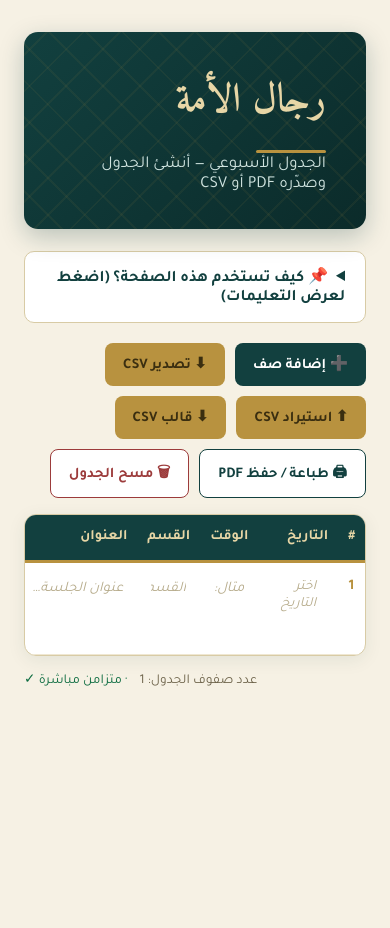
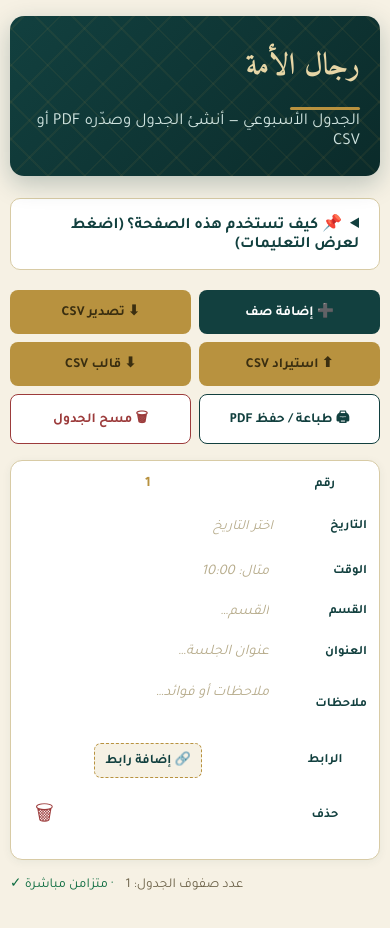
Before and after one commit to distru3/almagles-schedule, a React (Vite) app: page / in a window 390 px wide. Both pictures are taken after a click on the button "➕ إضافة صف". Shown: the top 928 px of the page. Before the commit the page ends 844 px from the top, so only its background shows below. Built offline with nearby package versions, Linux system fonts and the light colour scheme; no server answers; the database is empty.

Commit message:
mobile responsive: reflow schedule rows into cards on small screens (no cutoff)

```diff
--- a/src/components/ScheduleTable.tsx
+++ b/src/components/ScheduleTable.tsx
@@ -83,19 +83,19 @@ export default function ScheduleTable({ rows, onUpdate, onDelete, onSetLink }: P
         </thead>
         <tbody>
           {rows.length === 0 && (
-            <tr>
-              <td colSpan={8} style={{ textAlign: 'center', color: '#a8a29e', padding: '28px', fontStyle: 'italic' }}>
+            <tr className="empty-row">
+              <td data-label="" colSpan={8} style={{ textAlign: 'center', color: '#a8a29e', padding: '28px', fontStyle: 'italic' }}>
                 لا توجد صفوف بعد — اضغط «➕ إضافة صف» أو استورد ملف CSV.
               </td>
             </tr>
           )}
           {rows.map((row, i) => (
             <tr key={row.id}>
-              <td className="col-num">{i + 1}</td>
-              <td className="date-cell">
+              <td className="col-num" data-label="رقم">{i + 1}</td>
+              <td className="date-cell" data-label="التاريخ">
                 <DateCell value={row.date} onChange={(v) => onUpdate(row.id, { date: v })} />
               </td>
-              <td>
+              <td data-label="الوقت">
                 <input
                   className="cell-text"
                   value={row.time}
@@ -103,7 +103,7 @@ export default function ScheduleTable({ rows, onUpdate, onDelete, onSetLink }: P
                   onChange={(e) => onUpdate(row.id, { time: e.target.value })}
                 />
               </td>
-              <td>
+              <td data-label="القسم">
                 <input
                   className="cell-text"
                   value={row.section}
@@ -111,7 +111,7 @@ export default function ScheduleTable({ rows, onUpdate, onDelete, onSetLink }: P
                   onChange={(e) => onUpdate(row.id, { section: e.target.value })}
                 />
               </td>
-              <td>
+              <td data-label="العنوان">
                 <textarea
                   className="cell-text"
                   value={row.title}
@@ -120,7 +120,7 @@ export default function ScheduleTable({ rows, onUpdate, onDelete, onSetLink }: P
                   onChange={(e) => onUpdate(row.id, { title: e.target.value })}
                 />
               </td>
-              <td>
+              <td data-label="ملاحظات">
                 <textarea
                   className="cell-text area"
                   value={row.notes}
@@ -129,10 +129,10 @@ export default function ScheduleTable({ rows, onUpdate, onDelete, onSetLink }: P
                   onChange={(e) => onUpdate(row.id, { notes: e.target.value })}
                 />
               </td>
-              <td className="link-cell">
+              <td className="link-cell" data-label="الرابط">
                 <LinkCell row={row} onSetLink={() => onSetLink(row.id)} />
               </td>
-              <td className="no-print" style={{ textAlign: 'center' }}>
+              <td className="no-print" data-label="حذف" style={{ textAlign: 'center' }}>
                 <button
                   className="del-btn"
                   onClick={() => onDelete(row.id)}
--- a/src/styles/schedule.css
+++ b/src/styles/schedule.css
@@ -171,13 +171,14 @@ details.help table th {
   margin: 0 auto;
   background: #fff;
   border-radius: 12px;
-  overflow: hidden;
+  overflow-x: auto;
   border: 1px solid var(--line);
   box-shadow: 0 4px 18px rgba(15, 61, 62, 0.08);
 }
 table {
   width: 100%;
   border-collapse: collapse;
+  min-width: 720px;
 }
 thead th {
   background: var(--ink);
@@ -375,6 +376,119 @@ td.col-num {
   text-align: left;
 }
 
+/* ===== Mobile: reflow each row into a card ===== */
+@media (max-width: 720px) {
+  body {
+    padding: 16px 10px 40px;
+  }
+  .masthead {
+    padding: 24px 20px;
+  }
+  .masthead h1 {
+    font-size: 1.9rem;
+  }
+  .toolbar {
+    gap: 8px;
+  }
+  .toolbar button,
+  .toolbar label {
+    flex: 1 1 calc(50% - 8px);
+    justify-content: center;
+    font-size: 0.86rem;
+    padding: 12px 8px;
+  }
+
+  .table-wrap {
+    background: transparent;
+    border: none;
+    box-shadow: none;
+    overflow: visible;
+  }
+  table {
+    min-width: 0;
+  }
+  /* Flatten the table into stacked cards */
+  table,
+  thead,
+  tbody,
+  tr,
+  th,
+  td {
+    display: block;
+    width: 100%;
+  }
+  thead {
+    display: none;
+  }
+  tbody tr {
+    background: #fff;
+    border: 1px solid var(--line);
+    border-radius: 12px;
+    box-shadow: 0 2px 10px rgba(15, 61, 62, 0.06);
+    padding: 6px 12px 12px;
+    margin: 0 0 14px;
+  }
+  tbody tr:nth-child(even) {
+    background: #fff;
+  }
+  td {
+    display: grid;
+    grid-template-columns: 84px 1fr;
+    align-items: center;
+    gap: 6px 10px;
+    border: none !important;
+    padding: 6px 0;
+    font-size: 0.9rem;
+  }
+  td::before {
+    content: attr(data-label);
+    color: var(--ink);
+    font-weight: 700;
+    font-size: 0.8rem;
+    line-height: 1.4;
+  }
+  td.col-num::before {
+    content: 'رقم';
+  }
+  /* Date cell contents fill the content column */
+  .date-cell {
+    padding: 6px 0;
+  }
+  .date-btn {
+    width: 100%;
+    padding: 4px 0;
+    text-align: right;
+  }
+  /* Links + delete right-aligned in their grid row */
+  td.link-cell .link-holder,
+  td[data-label='حذف'] {
+    justify-self: stretch;
+  }
+  td[data-label='حذف'] .del-btn {
+    font-size: 1.3rem;
+    padding: 8px 12px;
+    justify-self: end;
+  }
+  .link-btn,
+  .link-set {
+    justify-self: start;
+  }
+  /* Empty state spans the card cleanly */
+  .empty-row td {
+    display: block;
+    text-align: center;
+    padding: 20px;
+    font-style: italic;
+  }
+  .empty-row td::before {
+    content: none;
+  }
+  /* The internal scroll rule must not apply on mobile */
+  .table-wrap {
+    overflow: visible;
+  }
+}
+
 /* ===== Print ===== */
 @page {
   size: A4 landscape;
```
